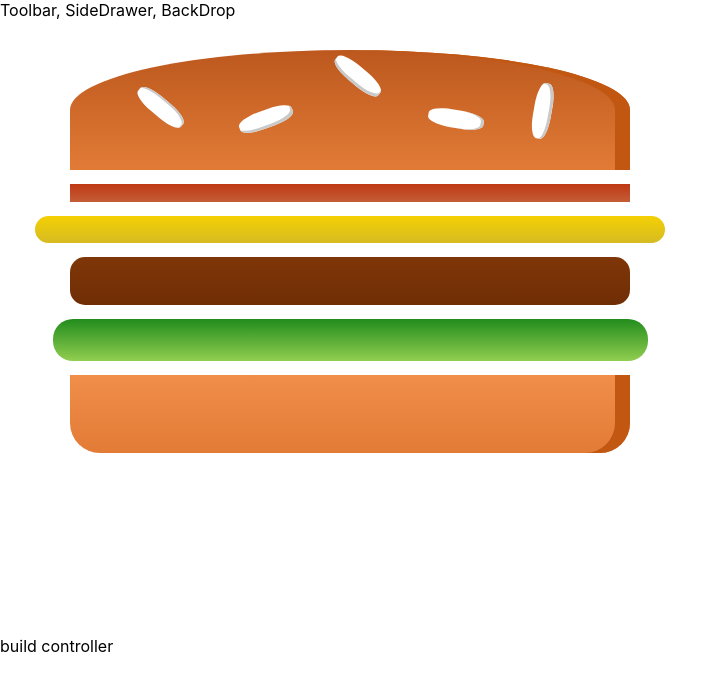
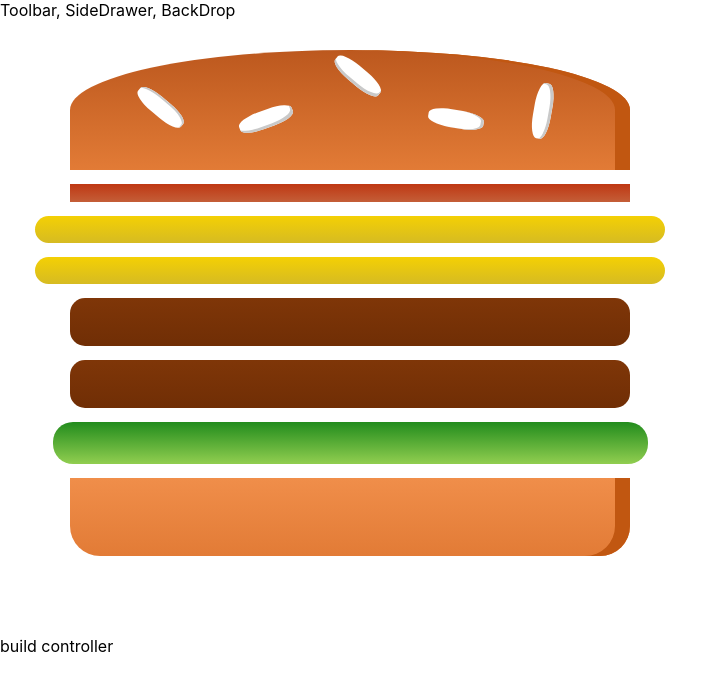
Before and after one commit to Elk1v/burger-builder, a React app: page / in a window 1280 px wide. Shown: the top 690 px of the page, without its empty margins (0-727 px from the left). Built offline with nearby package versions, Linux system fonts and the light colour scheme.

Commit message:
Outputting Burger Ingredients Dynamically. Also added key id generator packages

```diff
--- a/package.json
+++ b/package.json
@@ -48,6 +48,7 @@
     "resolve-url-loader": "3.1.1",
     "sass-loader": "8.0.2",
     "semver": "6.3.0",
+    "shortid": "^2.2.15",
     "style-loader": "0.23.1",
     "styled-components": "^5.1.1",
     "terser-webpack-plugin": "2.3.8",
--- a/src/components/Burger/Burger.jsx
+++ b/src/components/Burger/Burger.jsx
@@ -1,4 +1,6 @@
 import React from 'react';
+import PT from 'prop-types';
+import shortid from 'shortid';
 import styled from 'styled-components';
 
 import Ingredient from './Ingredient/Ingredient';
@@ -28,15 +30,25 @@ const Wrapper = styled.section`
   }
 `;
 
-const Burger = () => (
-  <Wrapper>
-    <Ingredient type="bread-top" />
-    <Ingredient type="bacon" />
-    <Ingredient type="cheese" />
-    <Ingredient type="meat" />
-    <Ingredient type="salad" />
-    <Ingredient type="bread-bottom" />
-  </Wrapper>
-);
+const Burger = (props) => {
+  const { ingredients } = props;
+  const transformedIngredients = Object.keys(ingredients)
+    .map((ingKey) => [...Array(ingredients[ingKey])]
+      .map(() => <Ingredient key={shortid.generate()} type={ingKey} />));
+
+  console.log(transformedIngredients);
+
+  return (
+    <Wrapper>
+      <Ingredient type="bread-top" />
+      {transformedIngredients}
+      <Ingredient type="bread-bottom" />
+    </Wrapper>
+  );
+};
+
+Burger.propTypes = {
+  ingredients: PT.objectOf(PT.number).isRequired,
+};
 
 export default Burger;
--- a/src/containers/Builder/Builder.jsx
+++ b/src/containers/Builder/Builder.jsx
@@ -1,4 +1,4 @@
-import React from 'react';
+import React, { useState } from 'react';
 import styled from 'styled-components';
 
 import Aux from '../../hoc/Aux';
@@ -6,11 +6,22 @@ import Burger from '../../components/Burger/Burger';
 
 const BuildCtrl = styled.div``;
 
-const Builder = () => (
-  <Aux>
-    <Burger />
-    <BuildCtrl>build controller</BuildCtrl>
-  </Aux>
-);
+const Builder = () => {
+  const [ingredients] = useState(
+    {
+      bacon: 1,
+      cheese: 2,
+      meat: 2,
+      salad: 1,
+    },
+  );
+
+  return (
+    <Aux>
+      <Burger ingredients={ingredients} />
+      <BuildCtrl>build controller</BuildCtrl>
+    </Aux>
+  );
+};
 
 export default Builder;
```
Also changed, not shown: 1 other file (tests, documents, lock files or other folders).
